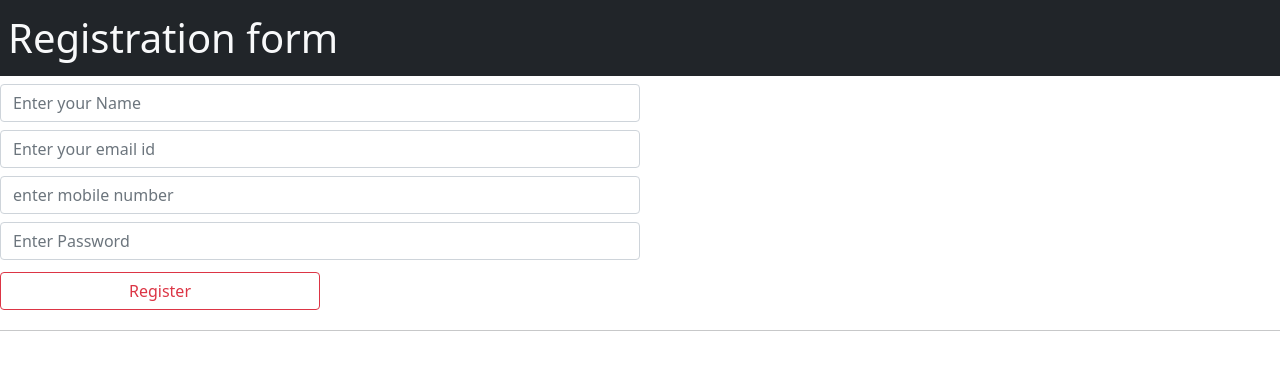
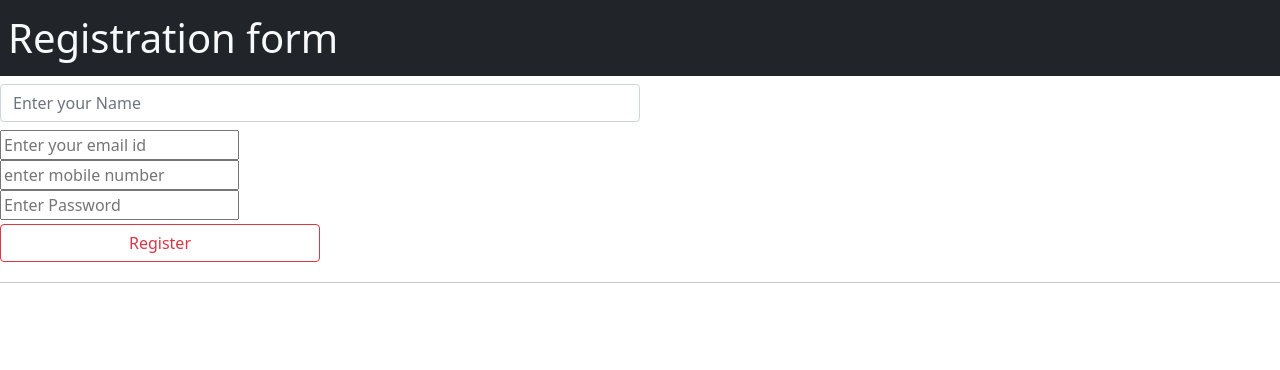
Before and after one commit to dhonevrushabh07/my-react-project-day19, a React (Create React App) app: page / in a window 1280 px wide. Shown: the top 370 px of the page. Built offline with nearby package versions, Linux system fonts and the light colour scheme.

Commit message:
app.js modified with validation and form incomplete

```diff
--- a/src/App.js
+++ b/src/App.js
@@ -13,8 +13,10 @@ function MyForm() {
   const [email, setEmail] = useState("");
   const [mobno, setMobno] = useState("");
   const [password, setPassword] = useState("");
+  const Attcss = "form form-control w-50 my-2";
 
   const [list, setList] = useState([]);
+  const [validationcheck, setValidationcheck] = useState(false);
   const uname = (e) => {
     const newUname = e.target.value;
     setUsername(newUname);
@@ -35,6 +37,11 @@ function MyForm() {
   const register = () => {
     //alert(`${username} ${email} ${mobno} ${password}`);  //ok
 
+    if (username == "" || email == "" || mobno == "" || password == "") {
+      setValidationcheck(true);
+      return;
+    }
+
     const object = {
       Name: username,
       email: email,
@@ -47,6 +54,7 @@ function MyForm() {
     setEmail("");
     setMobno("");
     setPassword("");
+    setValidationcheck(false);
   };
 
   return (
@@ -68,6 +76,7 @@ function MyForm() {
           placeholder="Enter your email id"
           value={email}
           onChange={uemail}
+          className={email == "" && validationcheck ? "border border-red" : ""}
         />
       </div>
       <div>
@@ -77,15 +86,18 @@ function MyForm() {
           placeholder="enter mobile number"
           value={mobno}
           onChange={umobno}
+          className={mobno == "" && validationcheck ? "border border-red" : ""}
         />
       </div>
       <div>
         <input
           type="text"
-          className="form form-control w-50 my-2"
           placeholder="Enter Password"
           value={password}
           onChange={pass}
+          className={
+            password == "" && validationcheck ? "border border-red" : ""
+          }
         />
       </div>
       <div>
```
